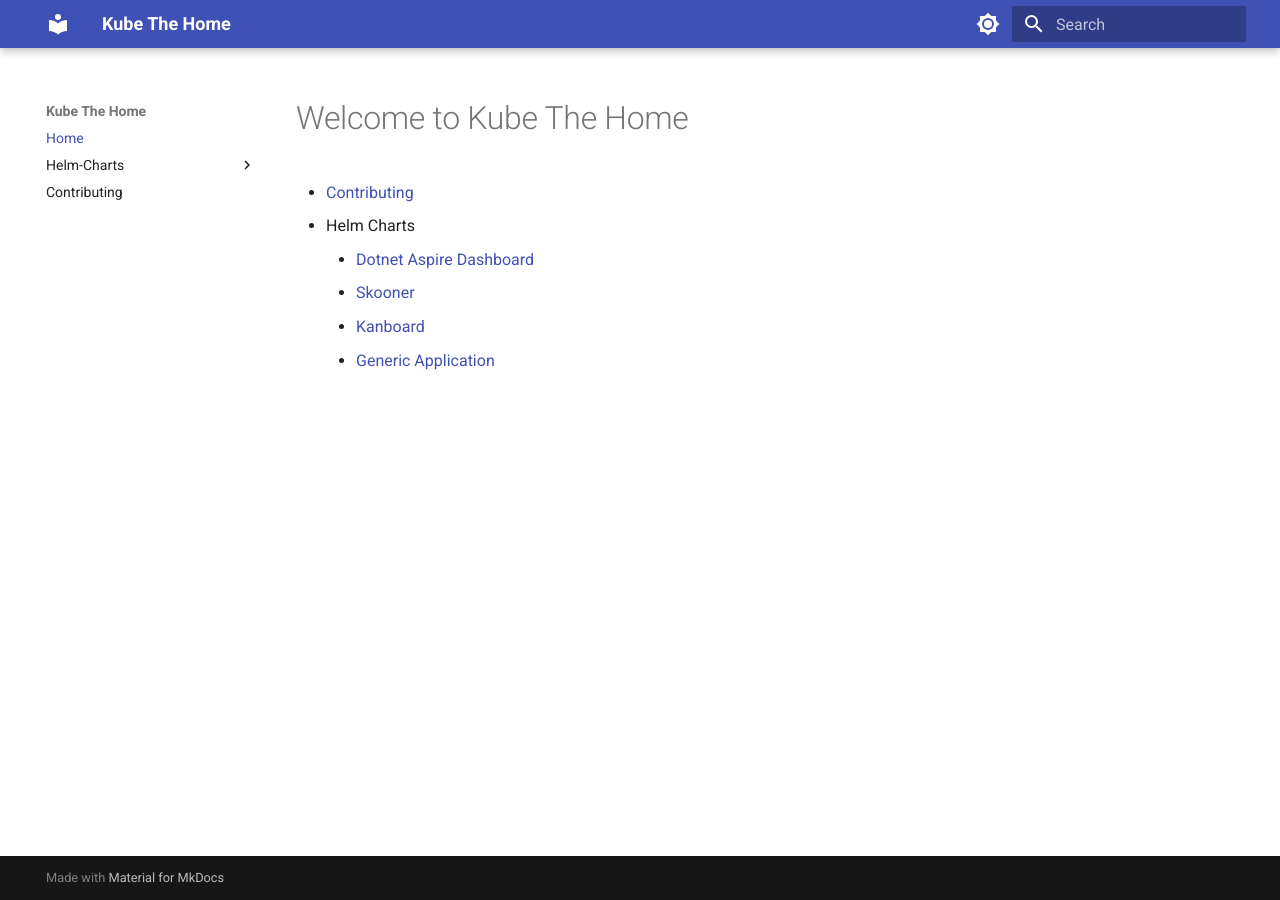
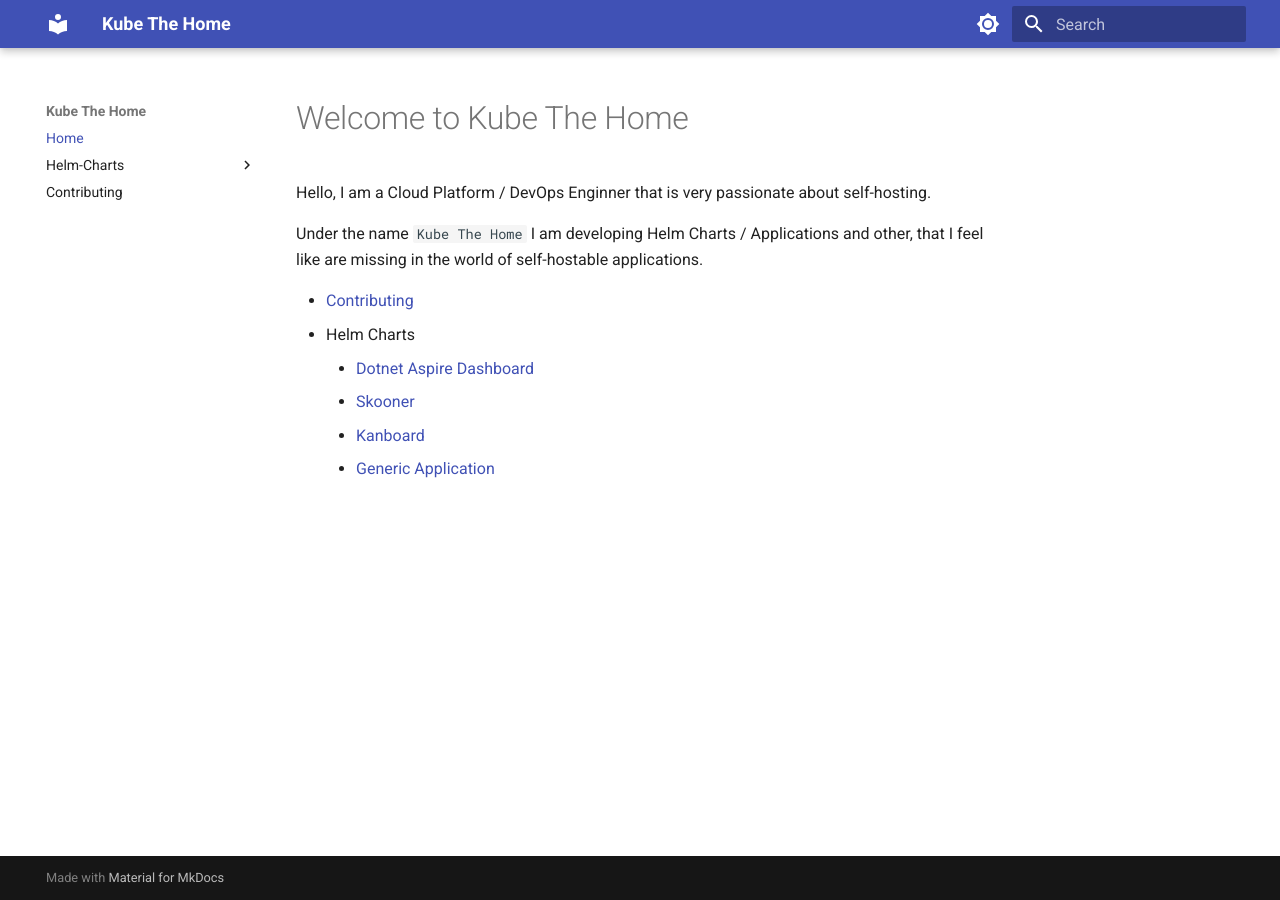
Before and after one commit to kube-the-home/kube-the-home, an MkDocs documentation site: the page built from docs/index.md, in a window 1280 px wide. Built offline with MkDocs 1.6.1 and Material for MkDocs 9.7.7, drawn with Linux system fonts in a browser that asks for light colours.

Commit message:
feat: add introduction

```diff
--- a/docs/index.md
+++ b/docs/index.md
@@ -1,4 +1,9 @@
 # Welcome to Kube The Home
+
+Hello, I am a Cloud Platform / DevOps Enginner that is very passionate about self-hosting.
+
+Under the name `Kube The Home` I am developing Helm Charts / Applications and other,
+that I feel like are missing in the world of self-hostable applications.
 
 - [Contributing](./Contribution/index.md)
 - Helm Charts
```
